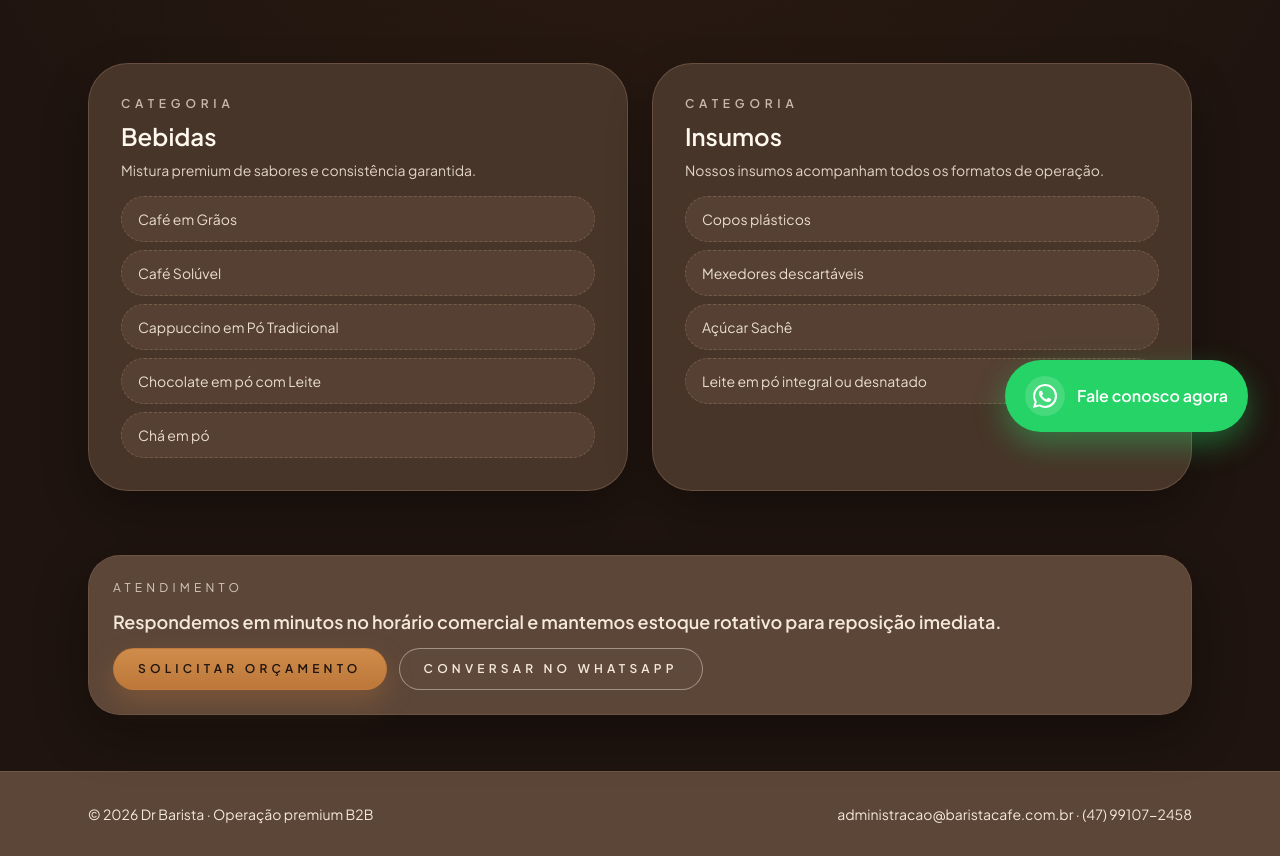
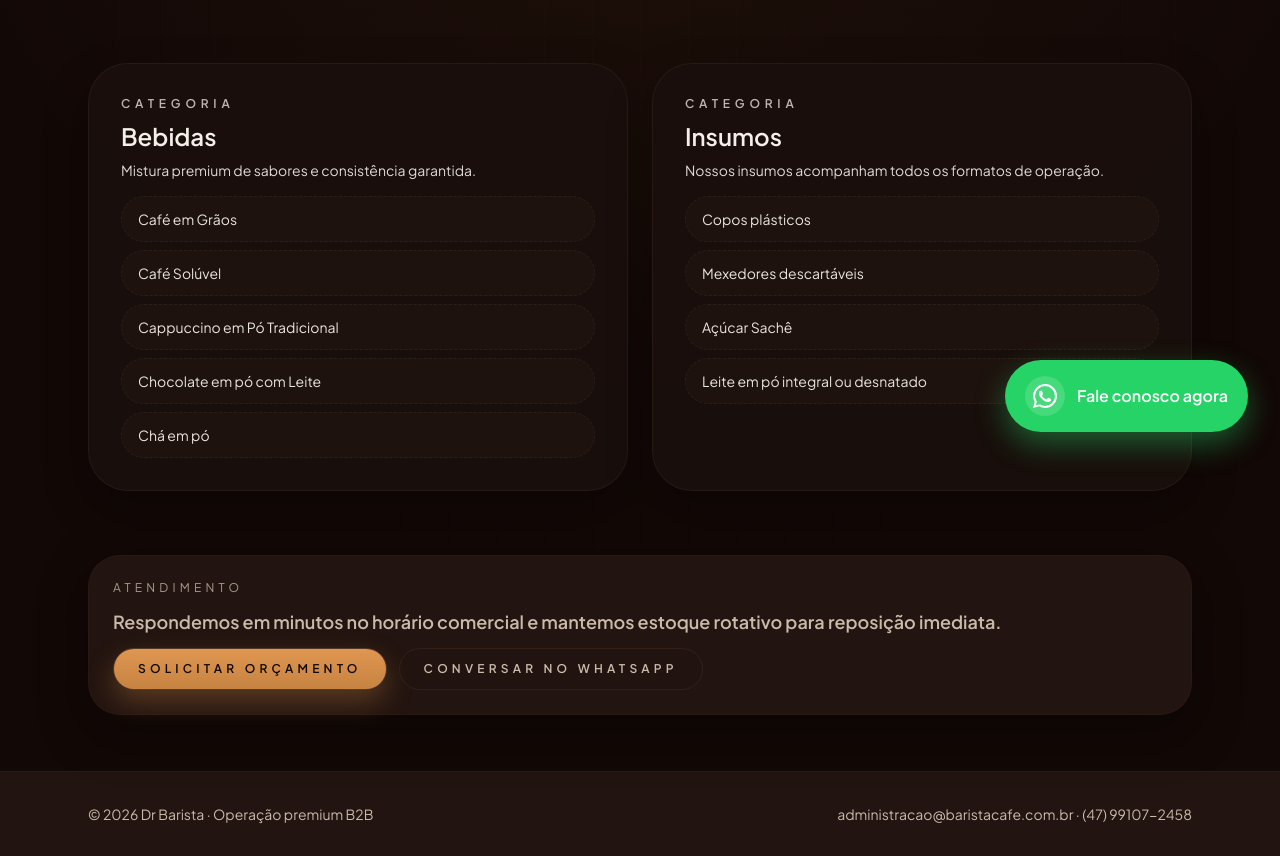
Before and after one commit to GabrielGilgenGH/baristateste, a React (Vite) app: page /produtos in a window 1280 px wide. Shown: the part 320-1176 px from the top of the page. Built offline with nearby package versions, Linux system fonts and the light colour scheme; no server answers.

Commit message:
chore(theme): refine espresso-copper palette

```diff
--- a/src/components/Layout.tsx
+++ b/src/components/Layout.tsx
@@ -77,7 +77,7 @@
   return (
     <div className="min-h-screen bg-brand-base text-brand-charcoal">
       <div className="relative">
-        <div className="absolute inset-0 bg-[radial-gradient(circle_at_top,_rgba(194,122,58,0.22),transparent_56%)] opacity-35" />
+        <div className="absolute inset-0 bg-[radial-gradient(circle_at_top,_rgba(208,138,69,0.22),transparent_56%)] opacity-35" />
         <div className="relative">
           <header
             className={`sticky top-0 z-40 border-b backdrop-blur-xl transition-all duration-300 ${
--- a/src/components/ui/Button.tsx
+++ b/src/components/ui/Button.tsx
@@ -8,7 +8,7 @@
 
 const variantStyles: Record<ButtonVariant, string> = {
   primary:
-    'bg-brand-copper text-brand-ink shadow-[0_10px_28px_rgba(194,122,58,0.35)] hover:-translate-y-0.5 hover:bg-[#d3945e] hover:shadow-[0_18px_34px_rgba(194,122,58,0.4)] active:translate-y-0 active:shadow-[0_8px_18px_rgba(194,122,58,0.34)] focus-visible:outline-brand-copper/90',
+    'bg-brand-copper text-brand-ink shadow-[0_10px_28px_rgba(208,138,69,0.35)] hover:-translate-y-0.5 hover:bg-brand-copperHover hover:shadow-[0_18px_34px_rgba(208,138,69,0.4)] active:translate-y-0 active:bg-brand-copperPressed active:shadow-[0_8px_18px_rgba(208,138,69,0.34)] focus-visible:outline-brand-copper/90',
   secondary:
     'border border-brand-charcoal/45 text-brand-charcoal hover:-translate-y-0.5 hover:border-brand-copper/85 hover:bg-brand-copper/10 hover:text-brand-espresso active:translate-y-0 focus-visible:outline-brand-copper/90',
   ghost:
--- a/src/index.css
+++ b/src/index.css
@@ -11,15 +11,15 @@
 body {
   margin: 0;
   font-family: 'Plus Jakarta Sans', 'Inter', system-ui, -apple-system, sans-serif;
-  background-color: #1f140f;
-  color: #f1e6d7;
+  background-color: #120806;
+  color: #f4efe9;
   min-height: 100vh;
   line-height: 1.6;
   -webkit-font-smoothing: antialiased;
   background-image:
-    radial-gradient(circle at 14% 8%, rgba(194, 122, 58, 0.18), transparent 44%),
-    radial-gradient(circle at 82% 0%, rgba(244, 232, 216, 0.06), transparent 40%),
-    linear-gradient(180deg, #1f140f 0%, #170f0b 100%);
+    radial-gradient(circle at 14% 8%, rgba(208, 138, 69, 0.18), transparent 44%),
+    radial-gradient(circle at 82% 0%, rgba(244, 239, 233, 0.06), transparent 40%),
+    linear-gradient(180deg, #120806 0%, #0b0504 100%);
 }
 
 #root {
@@ -33,7 +33,7 @@
 h5,
 h6 {
   font-family: 'Plus Jakarta Sans', 'Inter', system-ui, -apple-system, sans-serif;
-  color: #fff8ef;
+  color: #f4efe9;
 }
 
 @keyframes techGridDrift {
@@ -75,8 +75,8 @@
   inset: 0;
   z-index: -1;
   background-image:
-    linear-gradient(to right, rgba(194, 122, 58, 0.06) 1px, transparent 1px),
-    linear-gradient(to bottom, rgba(194, 122, 58, 0.04) 1px, transparent 1px);
+    linear-gradient(to right, rgba(208, 138, 69, 0.06) 1px, transparent 1px),
+    linear-gradient(to bottom, rgba(208, 138, 69, 0.04) 1px, transparent 1px);
   background-size: 48px 48px;
   mask-image: radial-gradient(circle at 50% 28%, black 0%, transparent 76%);
   pointer-events: none;
@@ -96,16 +96,16 @@
   align-items: center;
   justify-content: center;
   border-radius: 9999px;
-  border: 1px solid rgba(194, 122, 58, 0.82);
-  background: linear-gradient(180deg, rgba(210, 142, 76, 0.98), rgba(194, 122, 58, 0.95));
-  color: #1f140f;
-  box-shadow: 0 12px 28px rgba(194, 122, 58, 0.32);
+  border: 1px solid rgba(58, 39, 32, 0.82);
+  background: linear-gradient(180deg, rgba(227, 154, 82, 0.98), rgba(208, 138, 69, 0.95));
+  color: #120806;
+  box-shadow: 0 12px 28px rgba(208, 138, 69, 0.32);
   transition: transform 240ms ease, box-shadow 240ms ease, filter 240ms ease;
 }
 
 .cta-primary-link:hover {
   transform: translateY(-2px);
-  box-shadow: 0 18px 36px rgba(194, 122, 58, 0.4);
+  box-shadow: 0 18px 36px rgba(208, 138, 69, 0.4);
   filter: saturate(1.05);
 }
 
@@ -114,21 +114,21 @@
   align-items: center;
   justify-content: center;
   border-radius: 9999px;
-  border: 1px solid rgba(244, 232, 216, 0.46);
-  background: rgba(244, 232, 216, 0.02);
-  color: #f4e8d8;
+  border: 1px solid rgba(58, 39, 32, 0.62);
+  background: rgba(34, 20, 16, 0.36);
+  color: #cbb9aa;
   transition: transform 240ms ease, background-color 240ms ease, border-color 240ms ease;
 }
 
 .cta-secondary-link:hover {
   transform: translateY(-2px);
-  background: rgba(244, 232, 216, 0.08);
-  border-color: rgba(244, 232, 216, 0.78);
+  background: rgba(43, 27, 21, 0.58);
+  border-color: rgba(203, 185, 170, 0.48);
 }
 
 .cta-primary-link:focus-visible,
 .cta-secondary-link:focus-visible {
-  outline: 2px solid rgba(194, 122, 58, 0.92);
+  outline: 2px solid rgba(208, 138, 69, 0.92);
   outline-offset: 2px;
 }
 
--- a/tailwind.config.js
+++ b/tailwind.config.js
@@ -5,15 +5,17 @@
     extend: {
       colors: {
         brand: {
-          base: '#1f140f',
-          surface: '#4a372c',
-          surfaceSoft: '#5c4638',
-          cream: '#f4e8d8',
-          charcoal: '#f1e6d7',
-          espresso: '#fff8ef',
-          copper: '#c27a3a',
-          warmGray: '#8f6f5a',
-          ink: '#1f140f',
+          base: '#120806',
+          surface: '#1A0F0C',
+          surfaceSoft: '#221410',
+          cream: '#CBB9AA',
+          charcoal: '#F4EFE9',
+          espresso: '#F4EFE9',
+          copper: '#D08A45',
+          copperHover: '#E39A52',
+          copperPressed: '#B8743A',
+          warmGray: '#3A2720',
+          ink: '#120806',
         },
       },
       borderRadius: {
```
